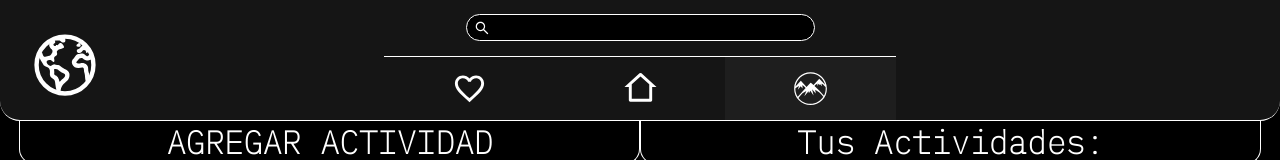
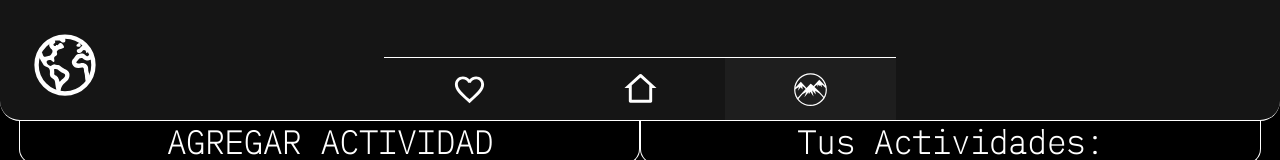
Before and after one commit to RamiroPagella/PI-HENRY, a React (Vite) app in the folder client/: page /activities in a window 1280 px wide. Shown: the top 160 px of the page. Built offline with nearby package versions, Linux system fonts and the light colour scheme; no server answers.

Commit message:
12/10/2023

```diff
--- a/client/src/components/NavBar/NavBarBottom/navBarBottom.module.css
+++ b/client/src/components/NavBar/NavBarBottom/navBarBottom.module.css
@@ -3,7 +3,7 @@
     align-items: center;
     justify-content: space-around;
     flex-grow: 1;
-    max-height: 65px;
+    max-height: 62px;
     border-top: solid white 1px;
     width: 40%;
     align-self: center;
--- a/client/src/components/NavBar/NavBarTop/NavBarTop.jsx
+++ b/client/src/components/NavBar/NavBarTop/NavBarTop.jsx
@@ -5,6 +5,7 @@ import { AiOutlineSearch } from 'react-icons/ai';
 //
 import { useState, useEffect } from 'react';
 import { useDispatch, useSelector } from 'react-redux';
+import { useLocation } from 'react-router-dom'
 //
 import { setCountries, setCurrentPage } from '../../../redux/slice';
 //
@@ -14,6 +15,8 @@ import filterCountries from '../../../utils/filterCountries';
 export default function navBarTop () {
 
     const dispatch = useDispatch();
+    const { pathname } = useLocation();
+
     const countriesCOPY = useSelector(state => state.app.countriesCOPY);
     const searchFilters = useSelector(state => state.app.searchFilters);
     const [ inputValue, setInputValue ] = useState('');
@@ -54,11 +57,12 @@ export default function navBarTop () {
             <IoEarthOutline className={Styles['earth-icon']} />
 
 
-            <AiOutlineSearch className={Styles['search-icon']} />
+            <AiOutlineSearch className={Styles['search-icon']} style={pathname !== '/home' ? {display: 'none'} : null}/>
 
             <input
                 className={Styles['search-input']}
                 onChange={changeHandler}
+                style={pathname !== '/home' ? {display: 'none'} : null}
                 >
 
             </input>
```
